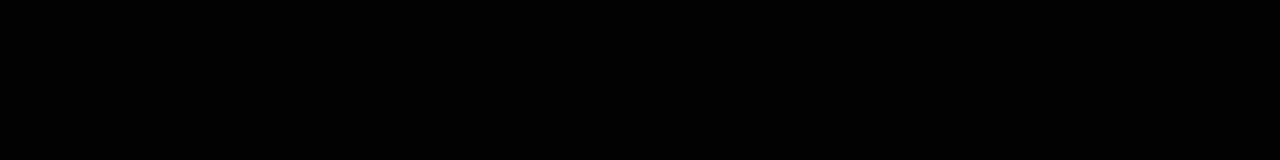
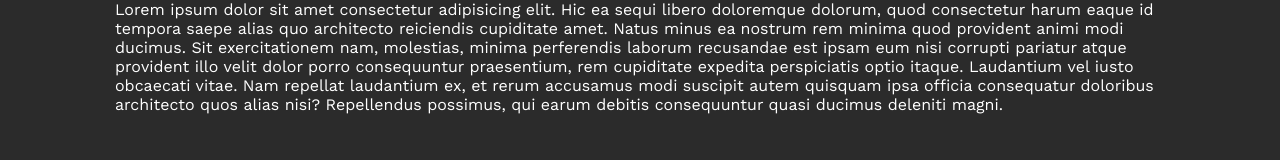
Before and after one commit to Muhammadbobur3/scss-starter, a plain HTML site: page index.html in a window 1280 px wide. Drawn offline with Linux system fonts and the light colour scheme.

Commit message:
generals

```diff
--- a/index.html
+++ b/index.html
@@ -3,8 +3,22 @@
   <head>
     <meta charset="UTF-8" />
     <meta name="viewport" content="width=device-width, initial-scale=1.0" />
-    <link rel="stylesheet" href="css/styles.css" />
     <title>Document</title>
+    <link rel="stylesheet" href="./css/styles.css" />
   </head>
-  <body></body>
+  <body>
+    <p class="container">
+      Lorem ipsum dolor sit amet consectetur adipisicing elit. Hic ea sequi
+      libero doloremque dolorum, quod consectetur harum eaque id tempora saepe
+      alias quo architecto reiciendis cupiditate amet. Natus minus ea nostrum
+      rem minima quod provident animi modi ducimus. Sit exercitationem nam,
+      molestias, minima perferendis laborum recusandae est ipsam eum nisi
+      corrupti pariatur atque provident illo velit dolor porro consequuntur
+      praesentium, rem cupiditate expedita perspiciatis optio itaque. Laudantium
+      vel iusto obcaecati vitae. Nam repellat laudantium ex, et rerum accusamus
+      modi suscipit autem quisquam ipsa officia consequatur doloribus architecto
+      quos alias nisi? Repellendus possimus, qui earum debitis consequuntur
+      quasi ducimus deleniti magni.
+    </p>
+  </body>
 </html>
--- a/scss/_container.scss
+++ b/scss/_container.scss
@@ -1,6 +1,6 @@
 .container {
-  max-width: 1360px;
+  max-width: 1090px;
   width: 100%;
-  padding: 0 20px;
+  padding: 0px 20px;
   margin: 0 auto;
 }
--- a/scss/_fonts.scss
+++ b/scss/_fonts.scss
@@ -0,0 +1,32 @@
+/* space-mono-regular - latin */
+@font-face {
+  font-display: swap; /* Check https://developer.mozilla.org/en-US/docs/Web/CSS/@font-face/font-display for other options. */
+  font-family: "Space Mono";
+  font-style: normal;
+  font-weight: 400;
+  src: url("../fonts/space-mono-v13-latin-regular.woff2") format("woff2"); /* Chrome 36+, Opera 23+, Firefox 39+, Safari 12+, iOS 10+ */
+}
+/* space-mono-700 - latin */
+@font-face {
+  font-display: swap; /* Check https://developer.mozilla.org/en-US/docs/Web/CSS/@font-face/font-display for other options. */
+  font-family: "Space Mono";
+  font-style: normal;
+  font-weight: 700;
+  src: url("../fonts/space-mono-v13-latin-700.woff2") format("woff2"); /* Chrome 36+, Opera 23+, Firefox 39+, Safari 12+, iOS 10+ */
+}
+/* work-sans-regular - latin */
+@font-face {
+  font-display: swap; /* Check https://developer.mozilla.org/en-US/docs/Web/CSS/@font-face/font-display for other options. */
+  font-family: "Work Sans";
+  font-style: normal;
+  font-weight: 400;
+  src: url("../fonts/work-sans-v19-latin-regular.woff2") format("woff2"); /* Chrome 36+, Opera 23+, Firefox 39+, Safari 12+, iOS 10+ */
+}
+/* work-sans-600 - latin */
+@font-face {
+  font-display: swap; /* Check https://developer.mozilla.org/en-US/docs/Web/CSS/@font-face/font-display for other options. */
+  font-family: "Work Sans";
+  font-style: normal;
+  font-weight: 600;
+  src: url("../fonts/work-sans-v19-latin-600.woff2") format("woff2"); /* Chrome 36+, Opera 23+, Firefox 39+, Safari 12+, iOS 10+ */
+}
--- a/scss/_general.scss
+++ /dev/null
@@ -1,19 +0,0 @@
-* {
-  box-sizing: border-box;
-  margin: 0;
-  padding: 0;
-}
-
-body {
-  font-family: sans-serif;
-  overflow-x: hidden;
-  min-height: 100vh;
-  display: flex;
-  flex-direction: column;
-  background-color: #010101;
-  color: #ffffff;
-}
-
-main {
-  flex: 1;
-}
--- /dev/null
+++ b/scss/_generals.scss
@@ -0,0 +1,13 @@
+* {
+  margin: 0;
+  padding: 0;
+  box-sizing: border-box;
+  text-decoration: none;
+}
+
+body {
+  font-family: "Work Sans", Arial, sans-serif;
+  background-color: #2b2b2b;
+  color: #fff;
+  overflow-x: hidden;
+}
--- a/scss/styles.scss
+++ b/scss/styles.scss
@@ -1,5 +1,5 @@
 @import "fonts.scss";
-@import "variables.scss";
-@import "general.scss";
+@import "veriables.scss";
 @import "container.scss";
-@import "blocks/blocks-all";
+@import "generals.scss";
+@import "blocks/blocks-all.scss";
```
Also changed, not shown: css/styles.css, fonts/space-mono-v13-latin-700.woff2 (added), fonts/space-mono-v13-latin-regular.woff2 (added), fonts/work-sans-v19-latin-600.woff2 (added), fonts/work-sans-v19-latin-regular.woff2 (added), scss/_variables.scss (deleted), scss/_veriables.scss (added), scss/blocks/_hero.scss (added), 1 other file.
